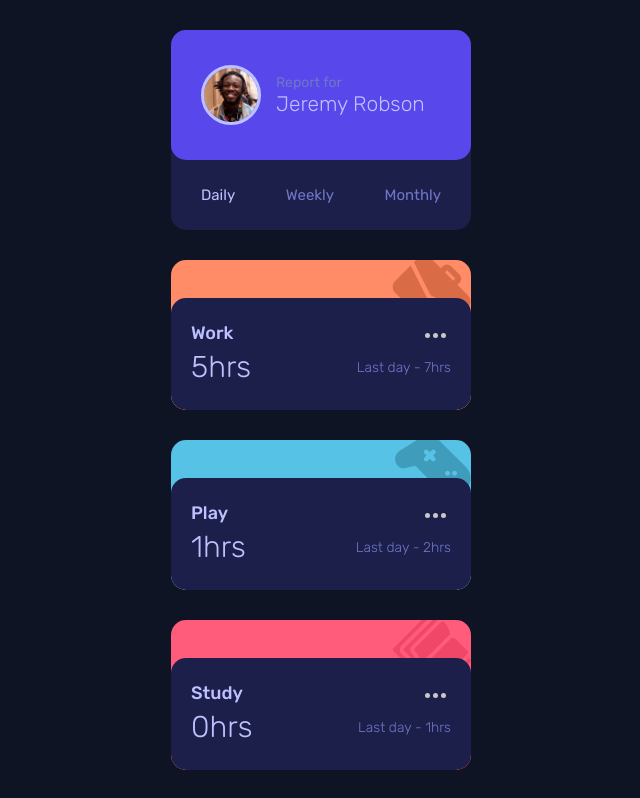
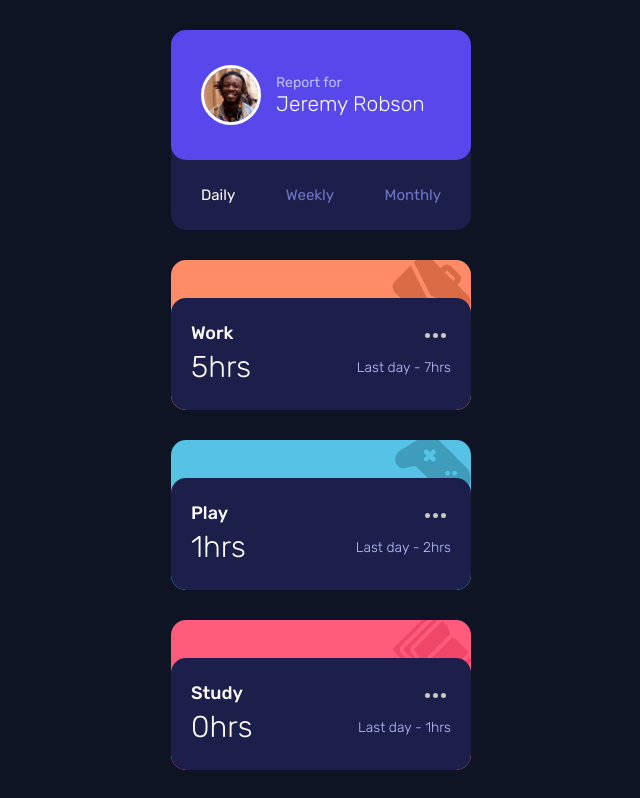
Before and after one commit to LucasTamaya/TimeTrackingDashboardReactJS, a React (Create React App) app: page / in a window 1280 px wide. Shown: the top 798 px of the page, without its empty margins (319-959 px from the left). Built offline with nearby package versions, Linux system fonts and the light colour scheme.

Commit message:
Retouche au niveau des couleurs

```diff
--- a/src/App.js
+++ b/src/App.js
@@ -2,11 +2,9 @@ import Dashboard from "./vue/Dashboard";
 
 function App() {
   return (
-    <div className="App">
-      <header className="App-header">
-          <Dashboard />
-      </header>
-    </div>
+    <main>
+      <Dashboard />
+    </main>
   );
 }
 
--- a/src/style/css/style.css
+++ b/src/style/css/style.css
@@ -66,7 +66,7 @@ img {
   width: 60px;
   height: 60px;
   border-radius: 50%;
-  border: 3px solid #bdc1ff;
+  border: 3px solid white;
   background-image: url("../../../public/images/image-jeremy.png");
   background-size: cover;
   background-position: center;
@@ -74,12 +74,12 @@ img {
 .reporter-container .reporter-txt p {
   font-size: 1.4rem;
   font-weight: 400;
-  color: #6f76c8;
+  color: #bdc1ff;
 }
 .reporter-container .reporter-txt p:last-child {
   font-size: 2.1rem;
   font-weight: 300;
-  color: #bdc1ff;
+  color: white;
 }
 
 .timeframe {
@@ -100,33 +100,33 @@ img {
 }
 
 #daily:hover {
-  color: #bdc1ff;
+  color: white;
 }
 
 #daily.active {
-  color: #bdc1ff;
+  color: white;
 }
 
 #weekly {
   color: #6f76c8;
 }
 #weekly:hover {
-  color: #bdc1ff;
+  color: white;
 }
 
 #weekly.active {
-  color: #bdc1ff;
+  color: white;
 }
 
 #monthly {
   color: #6f76c8;
 }
 #monthly:hover {
-  color: #bdc1ff;
+  color: white;
 }
 
 #monthly.active {
-  color: #bdc1ff;
+  color: white;
 }
 
 .grid {
@@ -225,7 +225,7 @@ img {
   align-items: center;
 }
 .item-top h2 {
-  color: #bdc1ff;
+  color: white;
   font-family: "Rubik", sans-serif;
   font-weight: 500;
   font-size: 1.8rem;
@@ -251,12 +251,12 @@ img {
   row-gap: 20px;
 }
 .item-bottom p {
-  color: #bdc1ff;
+  color: white;
   font-size: 3rem;
   font-weight: 300;
 }
 .item-bottom p:last-child {
-  color: #6f76c8;
+  color: #bdc1ff;
   font-size: 1.4rem;
 }
 
--- a/src/style/scss/_variables.scss
+++ b/src/style/scss/_variables.scss
@@ -12,6 +12,7 @@ $neutral-clr-one: hsl(226, 43%, 10%);
 $neutral-clr-two: hsl(235, 46%, 20%);
 $neutral-clr-three: hsl(235, 45%, 61%);
 $neutral-clr-four: hsl(236, 100%, 87%);
+$neutral-clr-five: white;
 
 // Hover color
 $hover-clr: #30357c;
--- a/src/style/scss/style.scss
+++ b/src/style/scss/style.scss
@@ -74,7 +74,7 @@ img{
         width: 60px;
         height: 60px;
         border-radius: 50%;
-        border: 3px solid $neutral-clr-four;
+        border: 3px solid $neutral-clr-five;
         background-image: url("../../../public/images/image-jeremy.png");
         background-size: cover;
         background-position: center;
@@ -84,11 +84,11 @@ img{
         p{
             font-size: 1.4rem;
             font-weight: 400;
-            color: $neutral-clr-three;
+            color: $neutral-clr-four;
             &:last-child{
                 font-size: 2.1rem;
                 font-weight: 300;
-                color: $neutral-clr-four;
+                color: $neutral-clr-five;
             }
         }
     }
@@ -112,34 +112,34 @@ img{
 
 #daily{
     &:hover{
-        color: $neutral-clr-four;
+        color: $neutral-clr-five;
     }
 }
 
 #daily.active{
-    color: $neutral-clr-four;
+    color: $neutral-clr-five;
 }
 
 #weekly{
     color: $neutral-clr-three;
     &:hover{
-        color: $neutral-clr-four;
+        color: $neutral-clr-five;
     }
 }
 
 #weekly.active{
-    color: $neutral-clr-four;
+    color: $neutral-clr-five;
 }
 
 #monthly{
     color: $neutral-clr-three;
     &:hover{
-        color: $neutral-clr-four;
+        color: $neutral-clr-five;
     }
 }
 
 #monthly.active{
-    color: $neutral-clr-four;
+    color: $neutral-clr-five;
 }
 
 .grid{
@@ -215,7 +215,7 @@ img{
 .item-top{
     @include flexBetween;
     h2{
-        color: $neutral-clr-four;
+        color: $neutral-clr-five;
         font-family: $primary-font;
         font-weight: 500;
         font-size: 1.8rem;
@@ -242,12 +242,12 @@ img{
     row-gap: 20px;
 
     p{
-        color: $neutral-clr-four;
+        color: $neutral-clr-five;
         font-size: 3rem;
         font-weight: 300;
 
         &:last-child{
-            color: $neutral-clr-three;
+            color: $neutral-clr-four;
             font-size: 1.4rem;
             }
         }
--- a/src/vue/Dashboard.js
+++ b/src/vue/Dashboard.js
@@ -29,7 +29,7 @@ const Dashboard = () => {
 
     return (
 
-        <main>
+        <div>
             <div className="container">
                 <MainGridContainer setTimeFrame={setTimeFrame} />
                 <div className="grid">
@@ -50,7 +50,7 @@ const Dashboard = () => {
                     ))}
                 </div>
             </div>
-        </main>
+        </div>
     )
 }
 
```
Also changed, not shown: 1 other file (tests, documents, lock files or other folders).
